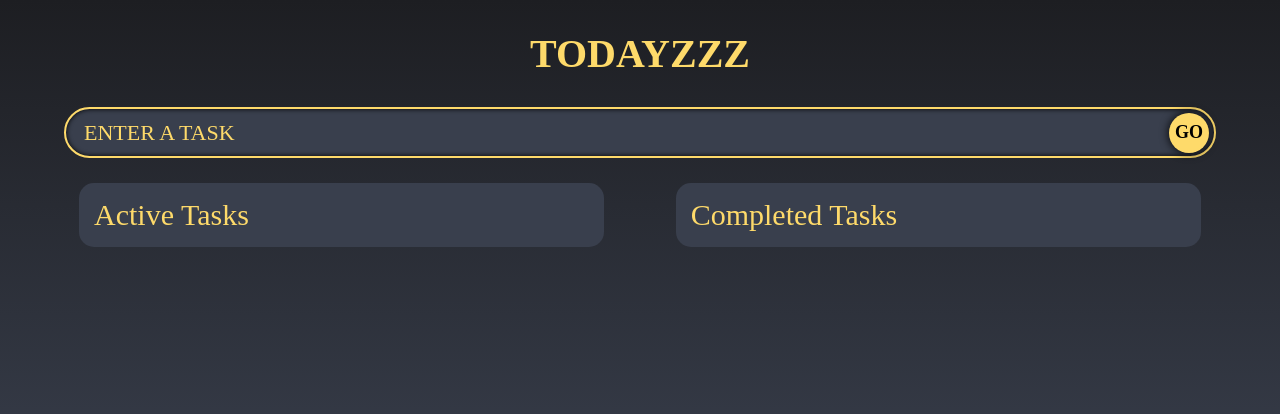
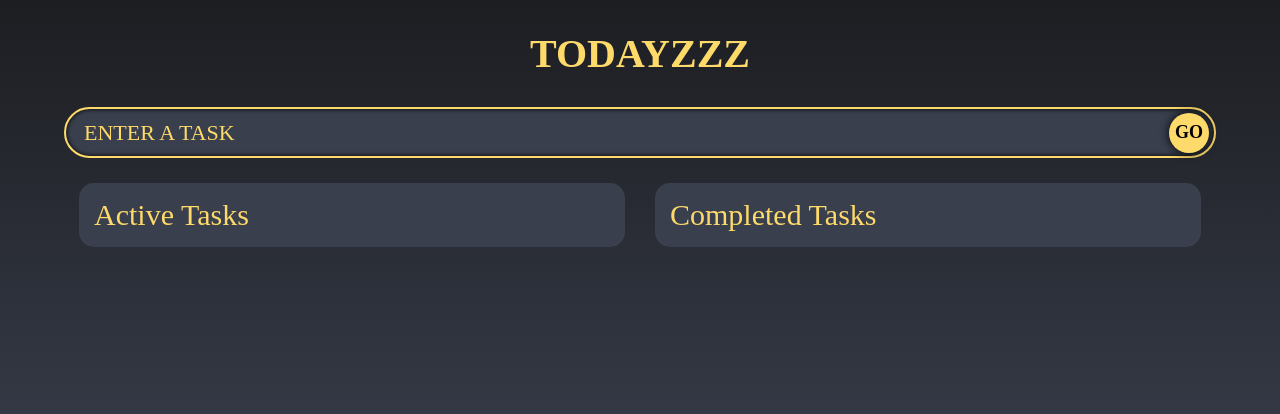
Before and after one commit to thomasaugot/todayzzz-todo-app-frontend, a React (Create React App) app: page / in a window 1280 px wide. Shown: the top 414 px of the page. Built offline with nearby package versions, Linux system fonts and the light colour scheme; a web font is replaced by a local one.

Commit message:
updating css

```diff
--- a/src/App.tsx
+++ b/src/App.tsx
@@ -35,7 +35,7 @@ const App: React.FC = () => {
     let active = todoList;
     let complete = CompletedTodos;
 
-    // Source Logic
+    // Send completed back to active tasks
     if (source.droppableId === "TodoList") {
       add = active[source.index];
       active.splice(source.index, 1);
@@ -44,7 +44,7 @@ const App: React.FC = () => {
       complete.splice(source.index, 1);
     }
 
-    // Destination Logic
+    // Sent to completed tasks
     if (destination.droppableId === "TodoList") {
       active.splice(destination.index, 0, add);
     } else {
--- a/src/components/InputField/InputField.scss
+++ b/src/components/InputField/InputField.scss
@@ -8,6 +8,7 @@
 }
 .input__box {
   background-color: #393f4d;
+  font-family: $app-font;
   width: 100%;
   padding: 13px;
   border: 2px solid $text-color;
--- a/src/components/TodoList/TodoList.scss
+++ b/src/components/TodoList/TodoList.scss
@@ -16,7 +16,7 @@
   margin: 15px;
   background-color: rgba(57, 63, 77, 1);
   border-radius: 15px;
-  width: 43%;
+  width: 45%;
 }
 
 .todos__title {
--- a/src/index.tsx
+++ b/src/index.tsx
@@ -4,8 +4,4 @@ import "./styles/index.scss";
 import App from "./App";
 
 const root = ReactDOM.createRoot(document.getElementById("root") as HTMLElement);
-root.render(
-  <React.StrictMode>
-    <App />
-  </React.StrictMode>
-);
+root.render(<App />); // removed the react strictmode for the app to work (people say its a react 18 issue)
```
